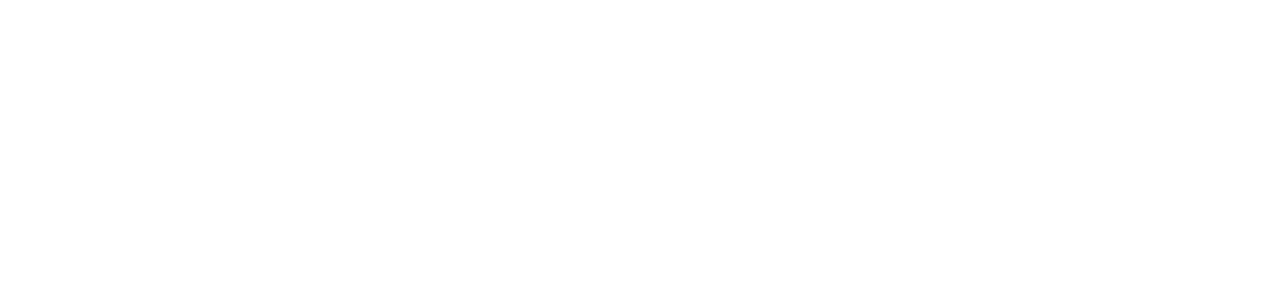
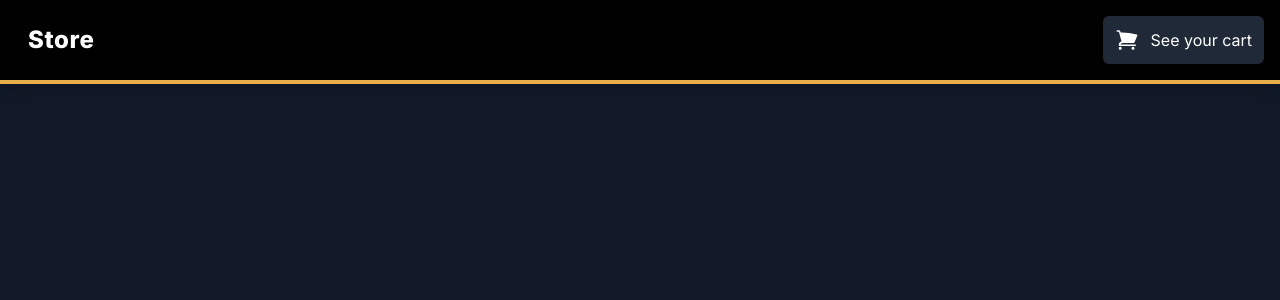
Before and after one commit to patrickkmatias/dourados-store, a Next.js app: page / in a window 1280 px wide. Shown: the top 300 px of the page. Built offline with nearby package versions, Linux system fonts and the light colour scheme.

Commit message:
feat: create navbar component

```diff
--- /dev/null
+++ b/components/navbar.tsx
@@ -0,0 +1,21 @@
+import { ShoppingCartIcon } from '@heroicons/react/24/solid';
+import Link from 'next/link';
+
+const NavBar = () => {
+    return (
+        <nav className="p-4 w-full border-b-4 border-b-dourados-golden flex justify-between bg-black shadow-lg">
+            <h1 className="inline-flex items-center px-3 text-2xl font-sans font-extrabold tracking-wide rounded-md">
+                Store
+            </h1>
+            <Link
+                href="/cart"
+                className="p-3 inline-flex bg-gray-800 rounded-md focus:bg-gray-700 transition-colors"
+            >
+                <ShoppingCartIcon className="w-6 h-6" />
+                <p className="ml-3 hidden md:block">See your cart</p>
+            </Link>
+        </nav>
+    );
+};
+
+export default NavBar;
--- a/pages/_document.tsx
+++ b/pages/_document.tsx
@@ -1,13 +1,22 @@
-import { Html, Head, Main, NextScript } from 'next/document'
+import { Html, Head, Main, NextScript } from 'next/document';
+import NavBar from '@/components/navbar';
 
 export default function Document() {
     return (
         <Html lang="en">
-      <Head />
-      <body>
+            <Head>
+                <link rel="preconnect" href="https://fonts.googleapis.com" />
+                <link rel="preconnect" href="https://fonts.gstatic.com" />
+                <link
+                    href="https://fonts.googleapis.com/css2?family=Inter:wght@100;200;300;400;500;600;700;800;900&family=Yellowtail&display=swap"
+                    rel="stylesheet"
+                />
+            </Head>
+            <body className="w-full h-full bg-gray-900 text-white">
+                <NavBar />
                 <Main />
                 <NextScript />
             </body>
         </Html>
-  )
+    );
 }
--- a/pages/index.tsx
+++ b/pages/index.tsx
@@ -1,17 +1,18 @@
-import Head from 'next/head'
+import Head from 'next/head';
 
 export default function Home() {
     return (
         <>
             <Head>
-        <title>Dourados Store</title>
+                <title>Dourado's Store</title>
                 <meta name="description" content="Dourados Store" />
-        <meta name="viewport" content="width=device-width, initial-scale=1" />
+                <meta
+                    name="viewport"
+                    content="width=device-width, initial-scale=1"
+                />
                 <link rel="icon" href="/favicon.ico" />
             </Head>
-      <main>
-
-      </main>
+            <main></main>
         </>
-  )
+    );
 }
--- a/tailwind.config.js
+++ b/tailwind.config.js
@@ -1,16 +1,27 @@
 /** @type {import('tailwindcss').Config} */
+const defaultTheme = require('tailwindcss/defaultTheme');
+
 module.exports = {
-  content: [
-    "./node_modules/flowbite-react/**/*.js",
-    "./styles/*.css",
-    "./pages/**/*.{js,ts,jsx,tsx}",
-    "./pages/*.{js,ts,jsx,tsx}",
-    "./components/**/*.{js,ts,jsx,tsx}",
-  ],
-  theme: {
-    extend: {},
-  },
-  plugins: [
-    require("flowbite/plugin")
-  ],
-}
+    content: [
+        './node_modules/flowbite-react/**/*.js',
+        './styles/*.css',
+        './pages/**/*.{js,ts,jsx,tsx}',
+        './pages/**.{js,ts,jsx,tsx}',
+        './components/**/*.{js,ts,jsx,tsx}',
+    ],
+    theme: {
+        transitionDuration: {
+            DEFAULT: '300ms',
+        },
+        extend: {
+            fontFamily: {
+                yellowtail: ['Yellowtail'],
+                sans: ['Inter', ...defaultTheme.fontFamily.sans],
+            },
+            colors: {
+                'dourados-golden': '#e8ae4a',
+            },
+        },
+    },
+    plugins: [require('flowbite/plugin')],
+};
```
Lines whose indentation alone changed are shown as unchanged.
